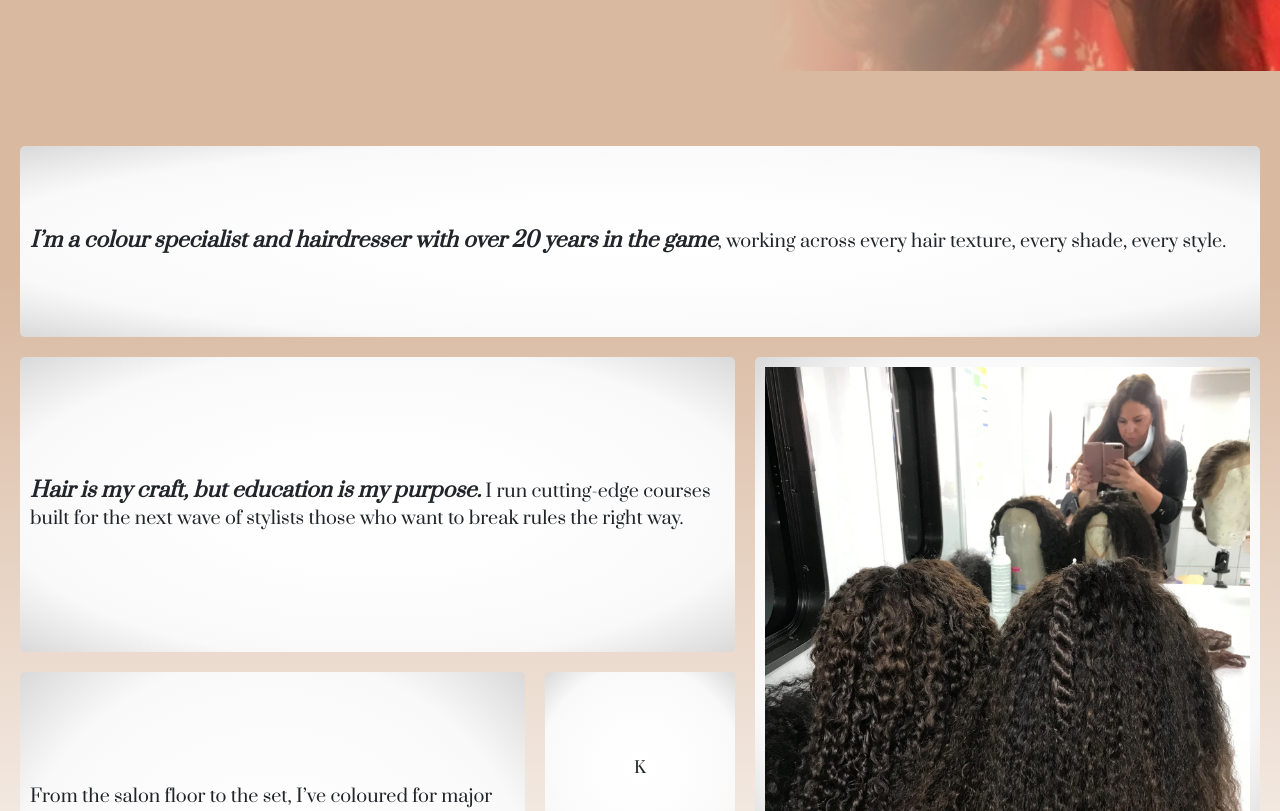
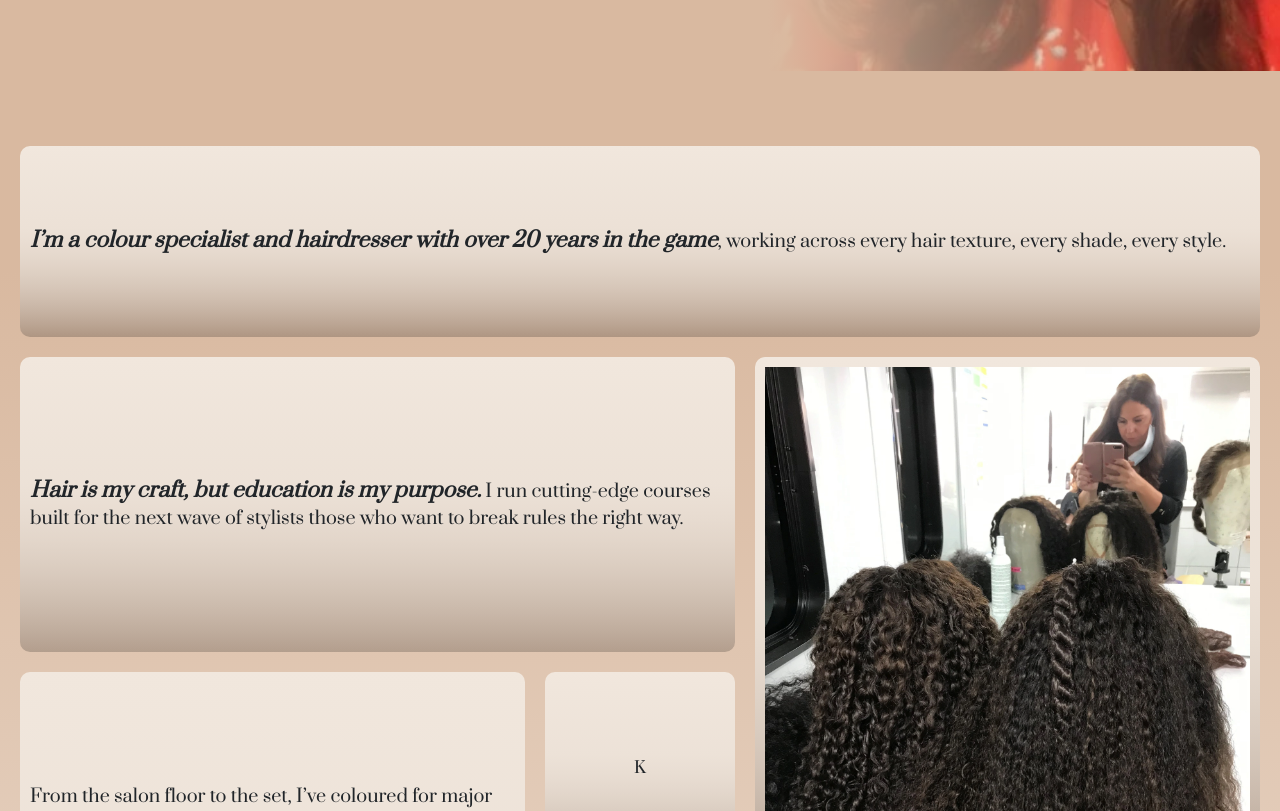
Before and after one commit to 2ndborn/karahair, a React (Create React App) app in the folder kara-app/: page /mystory in a window 1280 px wide. Shown: the part 1529-2340 px from the top of the page. Built offline with nearby package versions, Linux system fonts and the light colour scheme; a web font is replaced by a local one.

Commit message:
Added gradient to container divs

```diff
--- a/kara-app/src/styles/MyStory.module.css
+++ b/kara-app/src/styles/MyStory.module.css
@@ -250,8 +250,9 @@
   grid-template-columns: repeat(12, 1fr);
   grid-template-rows: repeat(18, 1fr);
   gap: 20px;
-  background-image: linear-gradient(to bottom, #d9b9a0 10%, white 50%);
+  background-image: linear-gradient(to bottom, #d9b9a0 10%, #f1e7dd 80%);
   padding: 75px 20px 50px 20px;
+
 }
 
 .container > div {
@@ -260,8 +261,9 @@
   align-items: center;
   flex-direction: column;
   padding: 10px;
-  background-image: radial-gradient(white, 50%,rgba(249, 249, 249, 1), rgba(217, 217, 217, 1));
-  border-radius: 5px;
+  background-image: linear-gradient(to bottom,
+    rgba(241, 231, 221, 1), 80%,rgba(0,0,0,0.2));
+    border-radius: 10px;
 }
 
 .container > div p {
```
